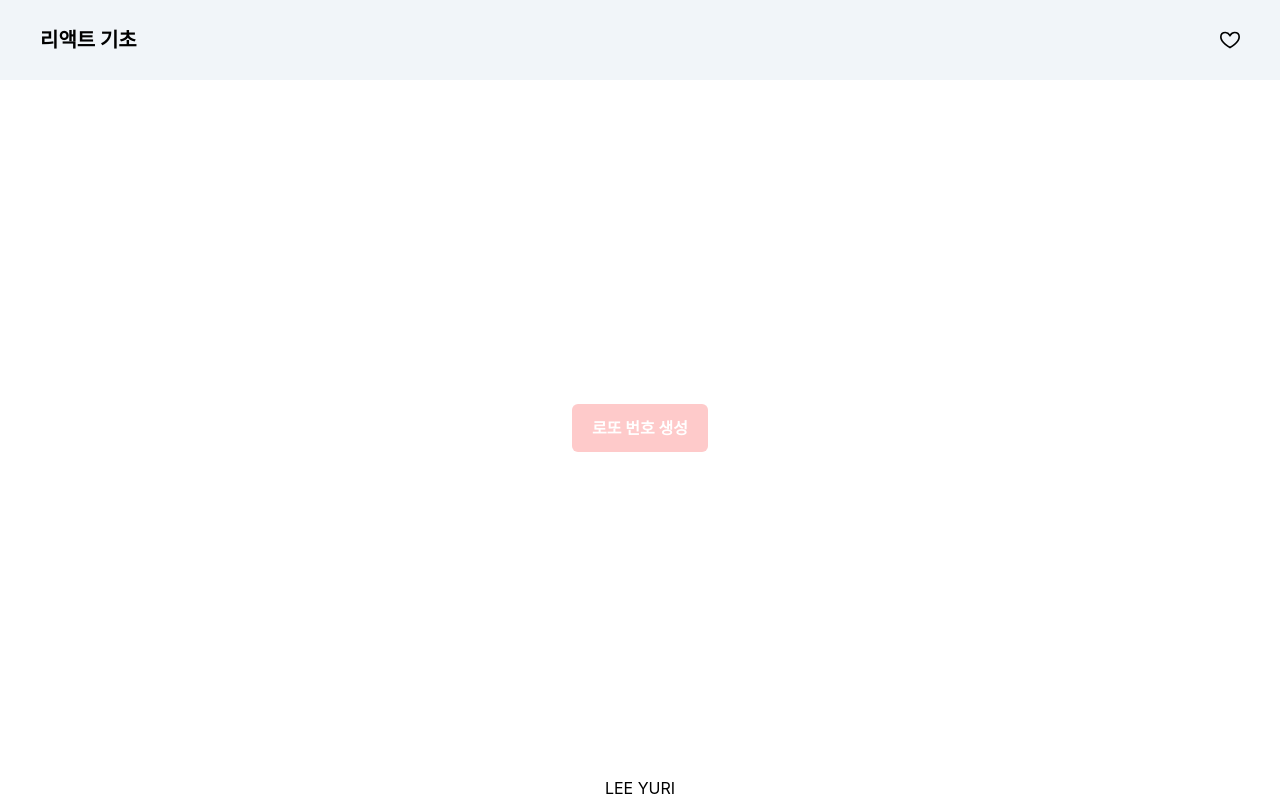
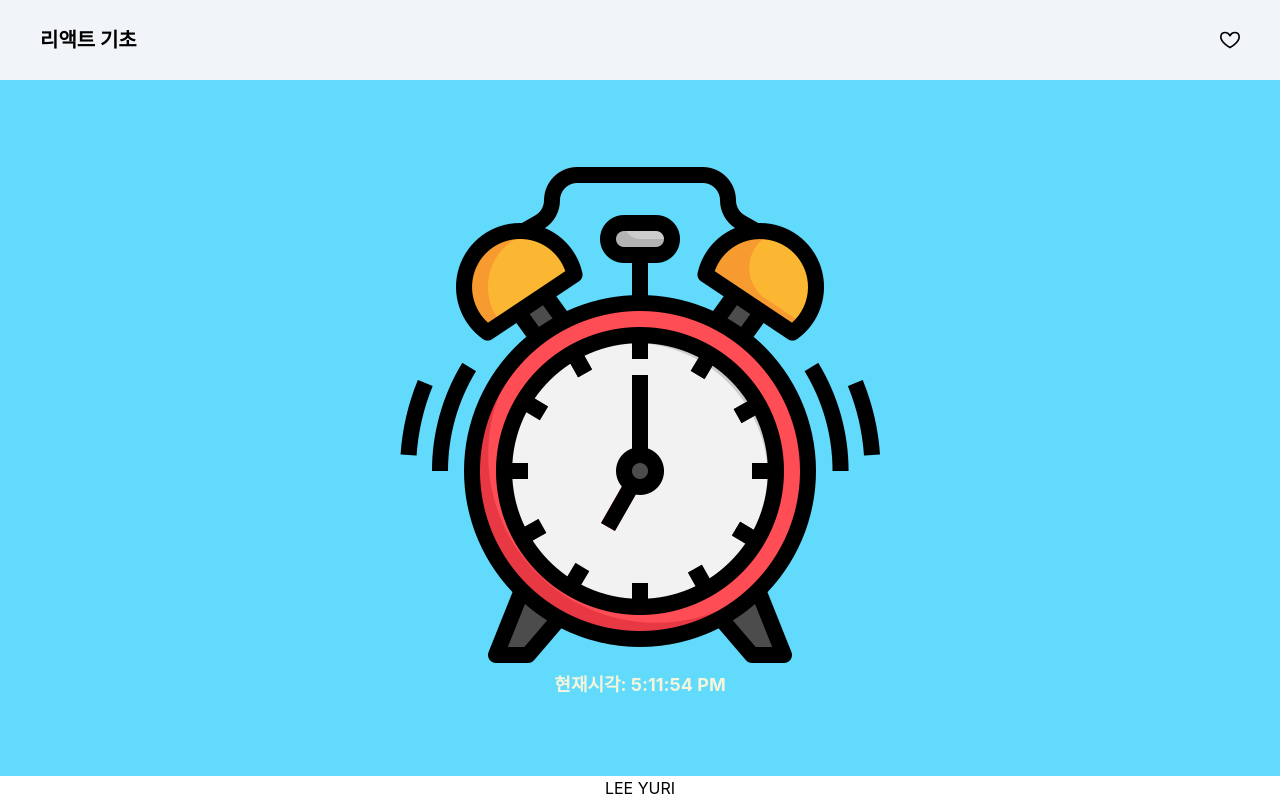
Before and after one commit to yull0222/react, a React (Create React App) app: page / in a window 1280 px wide. Built offline with nearby package versions, Linux system fonts and the light colour scheme.

Commit message:
MyClock useeffect

```diff
--- /dev/null
+++ b/src/04/MyClock.css
@@ -0,0 +1,31 @@
+.c1{
+    width:100%;
+    height:100%;
+
+    display: flex;
+    justify-content: center;
+    flex-direction: column;
+
+    align-items: center;
+    background-color: #61dafb;
+}
+
+.c2,.c3{
+    display: flex;
+    justify-content: center;
+    align-items: center;
+}
+
+.c2{
+    width:100%;
+    height:60%;
+
+
+}
+
+.c3{
+    width:100%;
+    height: 40%;
+
+    color: white;
+}
--- /dev/null
+++ b/src/04/MyClock.jsx
@@ -0,0 +1,14 @@
+import MyClockTime from "./MyClockTime"
+import './MyClock.css';
+import MyClokImage from "./MyClokImage"
+export default function MyClock() {
+  return (
+    <div className="c1">
+
+        <MyClokImage />
+        <MyClockTime />
+
+
+    </div>
+  )
+}
--- /dev/null
+++ b/src/04/MyClockTime.jsx
@@ -0,0 +1,26 @@
+import styles from './MyClockTime.module.css'
+import { useState ,useEffect } from 'react'
+export default function MyClockTime() {
+
+    const [t, setT]=useState(new Date());
+
+    useEffect(()=>{
+        const tm=setInterval(()=>{
+            setT(new Date())
+        },1000)
+
+        return ()=>{
+        clearInterval(tm);
+    }
+    },[]);
+
+
+
+
+  return (
+    <div className={styles.c3}>
+        현재시각: {t.toLocaleTimeString()}
+
+    </div>
+  )
+}
--- /dev/null
+++ b/src/04/MyClockTime.module.css
@@ -0,0 +1,5 @@
+.c3{
+    font-size:large;
+    font-weight: bold;
+    color: beige;
+}
--- /dev/null
+++ b/src/04/MyClokImage.jsx
@@ -0,0 +1,9 @@
+import Clock from '../clock.png'
+
+export default function MyClokImage() {
+  return (
+    <div>
+        <img src={Clock} alt='Clock' />
+    </div>
+  )
+}
--- a/src/App.css
+++ b/src/App.css
@@ -26,6 +26,7 @@
 
 .App-link {
   color: #61dafb;
+
 }
 
 @keyframes App-logo-spin {
--- a/src/App.js
+++ b/src/App.js
@@ -1,7 +1,8 @@
 //import MyListData from "./02/MyListData";
-import Lotto1 from "./03_1/Lotto1";
+import MyClock from "./04/MyClock";
 //import './App.css';
 import { GrFavorite } from "react-icons/gr";
+
 //import MyDiv1 from './01/MyDiv1';
 function App() {
   return (
@@ -14,7 +15,7 @@ function App() {
       </header>
 
       <main className='flex items-center justify-center w-full overflow-y-auto grow'>
-        <Lotto1/>
+        <MyClock/>
       </main>
       <footer className='flex items-center justify-center'>
         LEE YURI
```
Also changed, not shown: src/clock.png (added).
